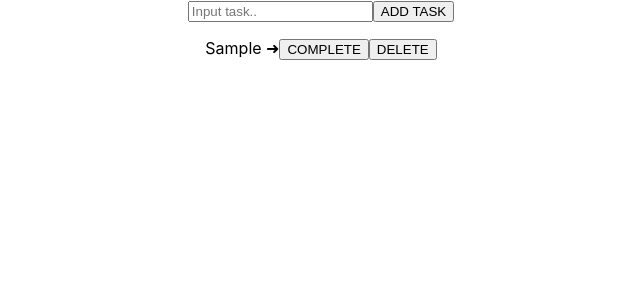
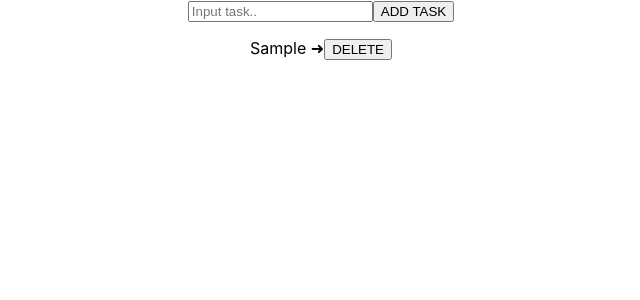
Before and after one commit to lelouchlamperouge18/todos-app-react, a React (Create React App) app: page / in a window 1280 px wide. Both pictures are taken after typing "Sample" into the empty fields and a click on the button "ADD TASK". Shown: the top 300 px of the page, without its empty margins (319-959 px from the left). Built offline with nearby package versions, Linux system fonts and the light colour scheme.

Commit message:
delete task

```diff
--- a/src/App.js
+++ b/src/App.js
@@ -14,6 +14,7 @@ class App extends React.Component{
     }
     this.addItem = this.addItem.bind(this); //lenh nay de su dung duoc setState
     this.onChange = this.onChange.bind(this);
+    this.deleteItem = this.deleteItem.bind(this);
   }
   addItem(k){
     k.preventDefault();    //Ko cho gui form??? di voi button| KHONG CHO RELOAD TRANG WEB
@@ -36,6 +37,14 @@ class App extends React.Component{
       }
     })
   }
+  deleteItem(k){
+    const afterDelete = this.state.items.filter(
+      item => item.text!==k
+    );
+    this.setState({
+      items: afterDelete
+    })
+  }
   render(){
     return (
       <div className="App">
@@ -46,7 +55,7 @@ class App extends React.Component{
             <button type="submit"> ADD TASK </button>
           </form>
         </header>
-        <ListItems items={this.state.items}></ListItems> {/*Hien thi cac items o ben duoi form*/}
+        <ListItems items={this.state.items} deleteItem={this.deleteItem}></ListItems> {/*Hien thi cac items o ben duoi form*/}
       </div>
     )
   }
--- a/src/ListItems.js
+++ b/src/ListItems.js
@@ -5,8 +5,8 @@ function ListItems(props){   //Phai dat ten function giong ten file
         return (
             <div className="list">
                 <p> {item.text} ➜
-                    <button type="submit" id="button1"> COMPLETE </button>
-                    <button type="submit" id="button2"> DELETE </button>
+                    {/* <button type="radio"> COMPLETE </button> */}
+                    <button type="submit" onClick={()=>props.deleteItem(item.text)}> DELETE </button>
                 </p>
             </div>
         )
```
